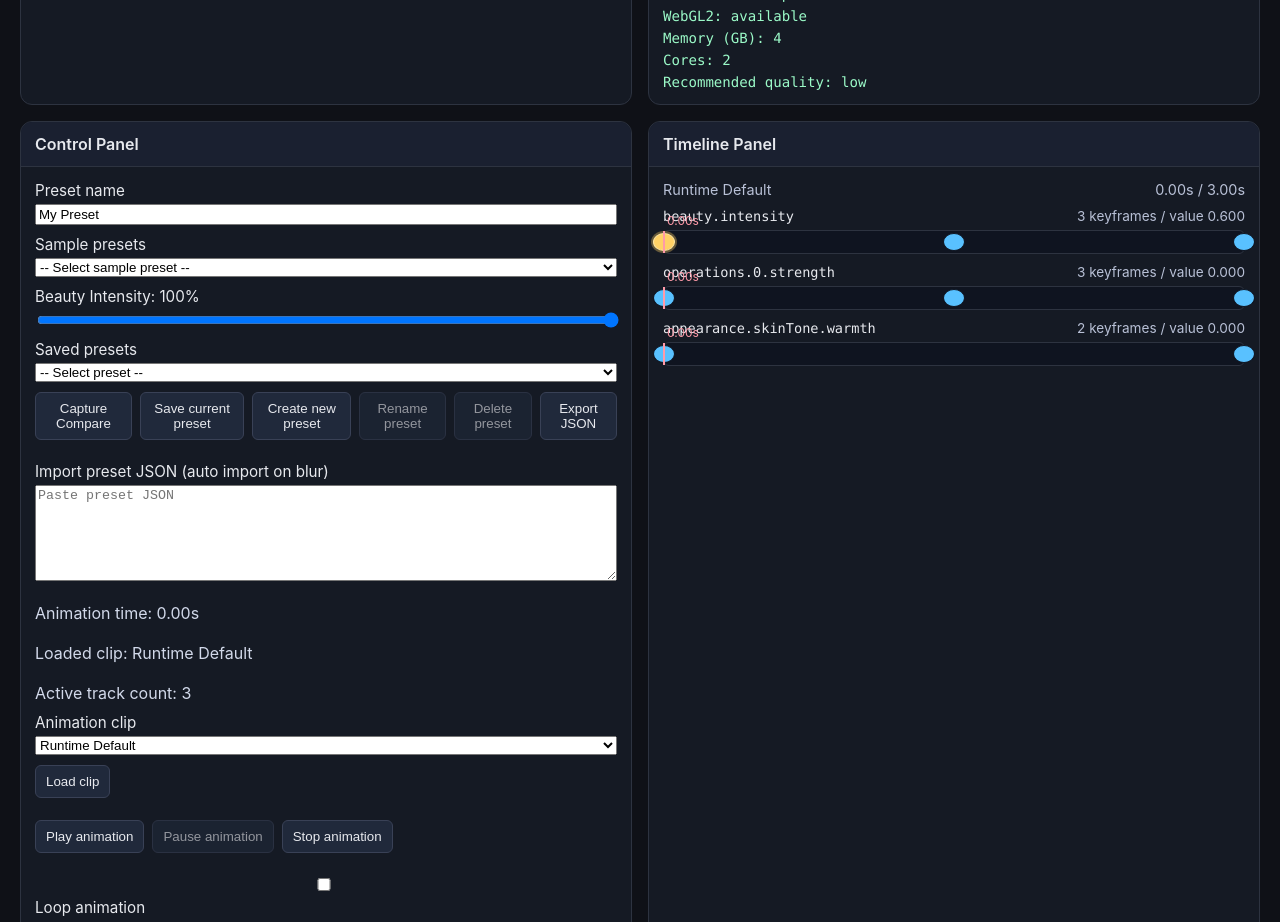
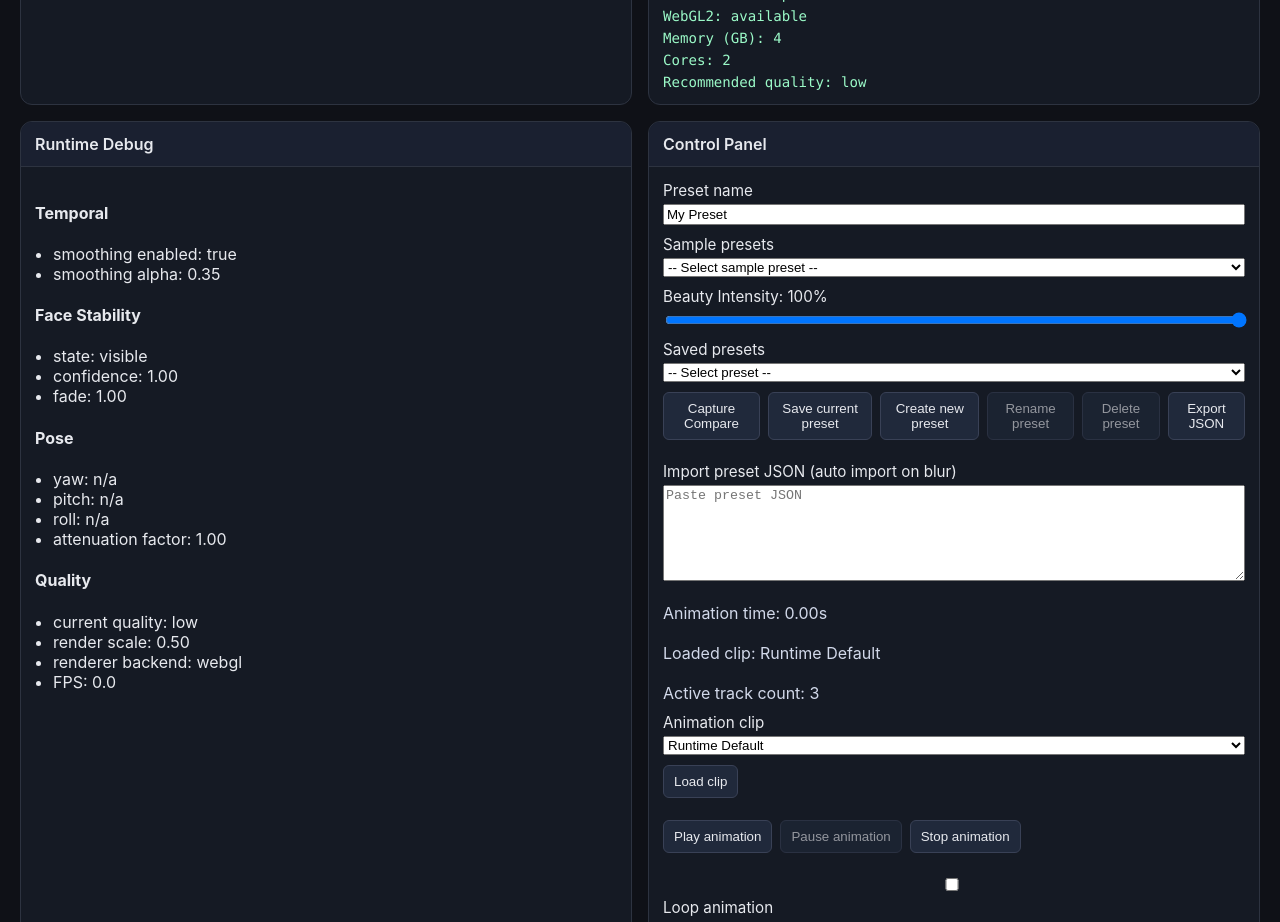
Before and after one commit to officeutq/bae-ar-lab, a React (Vite) app: page / in a window 1280 px wide. Shown: the part 1000-1922 px from the top of the page. Built offline with nearby package versions, Linux system fonts and the light colour scheme.

Commit message:
Add unified runtime debug panel for temporal, stability, pose, and quality

```diff
--- a/src/app/App.tsx
+++ b/src/app/App.tsx
@@ -13,6 +13,7 @@ import { ProcessedPreviewPanel } from '@ui/panels/ProcessedPreviewPanel';
 import { SourcePreviewPanel } from '@ui/panels/SourcePreviewPanel';
 import { TimelinePanel } from '@ui/panels/TimelinePanel';
 import { WarpMathDebugPanel } from '@ui/panels/WarpMathDebugPanel';
+import { RuntimeDebugPanel } from '@ui/panels/RuntimeDebugPanel';
 import { useBeautyLabRuntime } from './hooks/useBeautyLabRuntime';
 import type { RendererMode } from '@engine/render/types';
 import { detectDeviceCapabilities } from '@engine/performance/detectDeviceCapabilities';
@@ -490,6 +491,7 @@ export function App() {
             <div>Recommended quality: {capabilities.recommendedQuality}</div>
           </div>
         </Panel>
+        <RuntimeDebugPanel temporalSmoothingEnabled={temporalSmoothingEnabled} temporalSmoothingAlpha={temporalSmoothingAlpha} faceStability={runtime.faceStability} facePose={runtime.pose.facePose} poseAttenuationFactor={runtime.pose.poseAttenuation.factor} currentQuality={runtime.quality.runtimeQuality} renderScale={runtime.quality.runtimePreset.renderScale} rendererMode={rendererMode} fps={runtime.profiler.fps} />
         <ControlPanel selectedTrackIndex={selectedTrackIndex} selectedKeyframeIndex={selectedKeyframeIndex} onSelectKeyframe={selectKeyframe} onSelectPrevKeyframe={() => selectAdjacentKeyframe(-1)} onSelectNextKeyframe={() => selectAdjacentKeyframe(1)} activePreset={activePreset} beautyIntensity={beautyIntensity} setBeautyIntensity={setBeautyIntensity} animationPlaying={animationPlaying} animationTime={animationTime} animationLoop={animationLoop} animationTrackCount={animationTrackCount} animationDuration={loadedAnimationClip.duration} animationClips={animationClips} selectedAnimationClipId={selectedAnimationClipId} loadedAnimationClipName={loadedAnimationClip.name} selectedAnimationClip={selectedAnimationClip} onSelectAnimationClip={setSelectedAnimationClipId} onLoadAnimationClip={() => {
           const clip = animationClips.find((item) => item.id === selectedAnimationClipId);
           if (!clip) return;
--- /dev/null
+++ b/src/ui/panels/RuntimeDebugPanel.tsx
@@ -0,0 +1,62 @@
+import type { RendererMode } from '@engine/render/types';
+import type { FacePose } from '@engine/geometry/types';
+import type { FaceStabilitySnapshot } from '@engine/temporal/createFaceStabilityController';
+import type { QualityLevel } from '@engine/performance/adaptiveQuality';
+import { Panel } from '@ui/Panel';
+
+type Props = {
+  temporalSmoothingEnabled: boolean;
+  temporalSmoothingAlpha: number;
+  faceStability: FaceStabilitySnapshot;
+  facePose: FacePose | null;
+  poseAttenuationFactor: number;
+  currentQuality: QualityLevel;
+  renderScale: number;
+  rendererMode: RendererMode;
+  fps: number;
+};
+
+export function RuntimeDebugPanel({
+  temporalSmoothingEnabled,
+  temporalSmoothingAlpha,
+  faceStability,
+  facePose,
+  poseAttenuationFactor,
+  currentQuality,
+  renderScale,
+  rendererMode,
+  fps,
+}: Props) {
+  return (
+    <Panel title="Runtime Debug">
+      <h4>Temporal</h4>
+      <ul>
+        <li>smoothing enabled: {temporalSmoothingEnabled ? 'true' : 'false'}</li>
+        <li>smoothing alpha: {temporalSmoothingAlpha.toFixed(2)}</li>
+      </ul>
+
+      <h4>Face Stability</h4>
+      <ul>
+        <li>state: {faceStability.status}</li>
+        <li>confidence: {faceStability.confidence.toFixed(2)}</li>
+        <li>fade: {faceStability.fade.toFixed(2)}</li>
+      </ul>
+
+      <h4>Pose</h4>
+      <ul>
+        <li>yaw: {facePose?.yaw.toFixed(1) ?? 'n/a'}</li>
+        <li>pitch: {facePose?.pitch.toFixed(1) ?? 'n/a'}</li>
+        <li>roll: {facePose?.roll.toFixed(1) ?? 'n/a'}</li>
+        <li>attenuation factor: {poseAttenuationFactor.toFixed(2)}</li>
+      </ul>
+
+      <h4>Quality</h4>
+      <ul>
+        <li>current quality: {currentQuality}</li>
+        <li>render scale: {renderScale.toFixed(2)}</li>
+        <li>renderer backend: {rendererMode}</li>
+        <li>FPS: {fps.toFixed(1)}</li>
+      </ul>
+    </Panel>
+  );
+}
```
